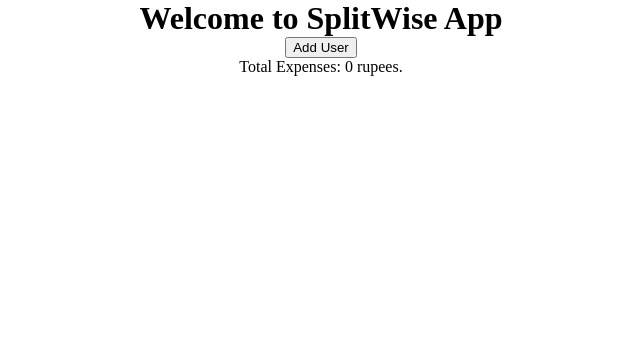
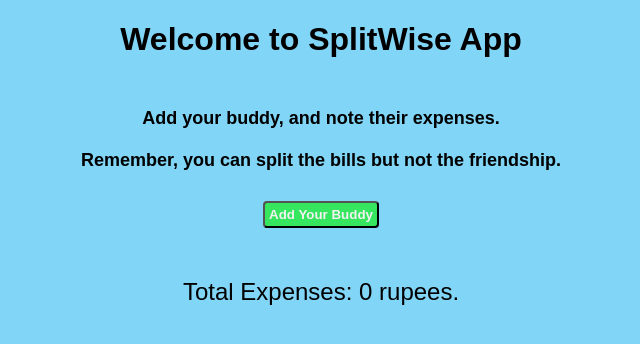
Before and after one commit to Satyakoidala/split-wise-app, a React app in the folder react-app/: page / in a window 1280 px wide. Shown: the top 344 px of the page, without its empty margins (319-959 px from the left). Built offline with nearby package versions, Linux system fonts and the light colour scheme.

Commit message:
feat(): added basic styling and finished with basic implementation of splitwise

```diff
--- a/react-app/package.json
+++ b/react-app/package.json
@@ -36,6 +36,7 @@
 		"@babel/preset-react": "^7.18.6",
 		"@babel/runtime": "^7.20.1",
 		"babel-loader": "^9.1.0",
+		"classnames": "^2.3.2",
 		"css-loader": "^6.7.2",
 		"eslint": "^8.30.0",
 		"eslint-cli": "^1.1.1",
--- a/react-app/src/app.scss
+++ b/react-app/src/app.scss
@@ -1,4 +1,4 @@
-* {
+div {
 	margin: 0 auto;
 	text-align: center;
 }
@@ -7,4 +7,47 @@
 body {
 	margin: 0;
 	padding: 0;
+	width: 100%;
+	height: auto;
+	font-family: Arial, Helvetica, sans-serif;
+	background-color: rgb(129, 213, 246);
 }
+
+li {
+	list-style: none;
+	list-style-type: none;
+}
+
+#root {
+	width: 100%;
+	height: inherit;
+}
+
+input {
+	margin: 0;
+	height: 24px;
+	width: 200px;
+	font-weight: 600;
+	border-radius: 4px;
+}
+
+button {
+	border-radius: 4px;
+	padding: 4px;
+	color: #f2f2f2;
+	font-weight: 600;
+}
+
+.column-50 {
+	display: flex;
+
+	.left,
+	.right {
+		width: 50%;
+	}
+}
+
+.d-flex {
+	display: flex;
+	justify-content: space-evenly;
+}
--- /dev/null
+++ b/react-app/src/components/UserAction.scss
@@ -0,0 +1,22 @@
+.user {
+	margin-bottom: 20px;
+
+	.add-expense-btn {
+		background-color: rgb(96, 228, 96);
+		margin: 0;
+	}
+
+	.user-total-display {
+		margin-top: 20px;
+	}
+}
+
+.username {
+	margin-bottom: 30px;
+}
+
+.user-transactions {
+	.delete-btn {
+		background-color: rgb(245, 80, 80);
+	}
+}
--- a/react-app/src/components/UserActions.js
+++ b/react-app/src/components/UserActions.js
@@ -1,18 +1,33 @@
 import React, { useRef, useState } from "react";
+
+import "./UserAction.scss";
 
 export const TransactionsList = ({
 	transactions = [],
 	deleteTransaction = (f) => f,
 }) => {
 	return (
-		<div className="transactions-list">
+		<div className="transactions-list-table">
+			{transactions.length > 0 && (
+				<>
+					<div className="transaction-header d-flex">
+						<h3>Purchase Info</h3>
+						<h3>Amount</h3>
+						<h3>Delete</h3>
+					</div>
 					<ul className="user-transactions">
 						{transactions.map((tr) => {
 							return (
-						<li className="transaction-row" key={tr.transactionID}>
-							<div className="transaction-info">
-								{tr.purchaseInfo}: {tr.amount} rupees.
-							</div>
+								<li
+									className="transaction-row d-flex"
+									key={tr.transactionID}
+								>
+									<span className="transaction-info">
+										{tr.purchaseInfo}
+									</span>
+									<span className="transaction-amount">
+										Rs. {tr.amount}
+									</span>
 									<button
 										type="button"
 										className="delete-btn"
@@ -21,17 +36,22 @@
 											ev.stopPropagation();
 
 											deleteTransaction(
-										Number.parseInt(ev.target.value, 10),
+												Number.parseInt(
+													ev.target.value,
+													10
+												),
 												tr.amount
 											);
 										}}
 									>
-								Delete
+										X
 									</button>
 								</li>
 							);
 						})}
 					</ul>
+				</>
+			)}
 		</div>
 	);
 };
@@ -79,7 +99,9 @@
 	return (
 		<>
 			<div className="user">
-				<div className="username">{username}</div>
+				<h3 className="username">{username}</h3>
+				<div className="d-flex">
+					{/* <div className="left"> */}
 					<input
 						ref={purchaseInfoRef}
 						type="text"
@@ -95,6 +117,8 @@
 							}
 						}}
 					/>
+					{/* </div> */}
+					{/* <div className="right"> */}
 					<input
 						ref={amountRef}
 						type="number"
@@ -109,7 +133,9 @@
 							if (ev.keyCode === 13) onSave(ev);
 						}}
 					/>
+					{/* </div> */}
 					<button
+						className="add-expense-btn"
 						type="button"
 						onClick={(ev) => {
 							onSave(ev);
@@ -117,12 +143,16 @@
 					>
 						Add Expense
 					</button>
+				</div>
+				<div className="user-total-display d-flex">
+					<span className="total-text">Total Amount Spent:</span>
 					<input
 						type="number"
 						placeholder="Total Amount"
 						value={total}
 						readOnly
 					/>
+				</div>
 			</div>
 			<TransactionsList
 				transactions={transactions}
--- a/react-app/src/components/UserSection.js
+++ b/react-app/src/components/UserSection.js
@@ -1,5 +1,8 @@
 import React, { useEffect, useRef, useState } from "react";
+import cn from "classnames";
 import TransactionsInput from "./UserActions";
+
+import "./UserSection.scss";
 
 const useActionTray = () => {
 	const [noOfUsers, setNoOfUsers] = useState(0);
@@ -42,9 +45,10 @@
 
 		if (usr !== undefined) {
 			setUsers([
-				...users.filter((x) => {
-					return idx !== x.idx;
-				}),
+				// ...users.filter((x) => {
+				// 	return idx !== x.idx;
+				// }),
+				...users.slice(0, idx - 1),
 				{
 					...usr,
 					transactions: [
@@ -56,6 +60,7 @@
 						},
 					],
 				},
+				...users.slice(idx),
 			]);
 		}
 	};
@@ -73,13 +78,12 @@
 
 		if (usr !== undefined) {
 			setUsers([
-				...users.filter((x) => {
-					return idx !== x.idx;
-				}),
+				...users.slice(0, idx - 1),
 				{
 					...usr,
 					transactions: updatedTransactions,
 				},
+				...users.slice(idx),
 			]);
 		}
 	};
@@ -146,11 +150,23 @@
 	};
 
 	return (
-		<>
-			<div className="users" id="users" ref={userSectionRef}>
+		<div className="split-wise-app">
+			<div className="usersAndActions">
+				{noOfUsers > 0 ? (
+					<div
+						className="users block"
+						id="users"
+						ref={userSectionRef}
+					>
 						{users.map((user) => {
 							return (
-						<div className="user-view" key={user.idx}>
+								<div
+									className={cn(
+										"user-view",
+										`user-${user.idx}`
+									)}
+									key={user.idx}
+								>
 									<button
 										type="button"
 										className="delete-usr"
@@ -165,9 +181,14 @@
 										key={user.idx}
 										username={user.name}
 										updateTotalExpense={(amount) => {
-									setTotalExpense(totalExpense + amount);
+											setTotalExpense(
+												totalExpense + amount
+											);
 										}}
-								updateTransactions={(amount, purchaseInfo) => {
+										updateTransactions={(
+											amount,
+											purchaseInfo
+										) => {
 											addTransaction(
 												user.idx,
 												amount,
@@ -175,17 +196,38 @@
 											);
 										}}
 										transactions={user.transactions}
-								deleteTransaction={(transactionID, amount) => {
-									removeTransaction(user.idx, transactionID);
-									setTotalExpense(totalExpense - amount);
+										deleteTransaction={(
+											transactionID,
+											amount
+										) => {
+											removeTransaction(
+												user.idx,
+												transactionID
+											);
+											setTotalExpense(
+												totalExpense - amount
+											);
 										}}
 									/>
 								</div>
 							);
 						})}
 					</div>
+				) : !showUserInput ? (
+					<div className="intro suggestions block">
+						Add your buddy, and note their expenses. <br />
+						<br />
+						Remember, you can split the bills but not the
+						friendship.
+					</div>
+				) : (
+					<div className="user-encouragement suggestions block">
+						Yes! You are on track!! Thats it! Add your buddy!
+					</div>
+				)}
 				{showUserInput && (
-				<div className="add-user-section">
+					<div className="add-user-section d-flex">
+						{/* <div className=""> */}
 						<input
 							ref={nameRef}
 							type="text"
@@ -195,7 +237,10 @@
 								setName(e.target.value);
 							}}
 						/>
+						{/* </div> */}
+						{/* <div className="user-action-buttons"> */}
 						<button
+							className="save-btn"
 							type="button"
 							onClick={(ev) => {
 								onSave(ev);
@@ -204,6 +249,7 @@
 							Save
 						</button>
 						<button
+							className="cancel-btn"
 							type="button"
 							onClick={(ev) => {
 								onCancel(ev);
@@ -211,30 +257,33 @@
 						>
 							Cancel
 						</button>
+						{/* </div> */}
 					</div>
 				)}
 				{!showUserInput && (
 					<button
+						className="add-user-btn"
 						type="button"
 						onClick={(ev) => {
 							onAddUser(ev);
 						}}
 					>
-					Add User
+						Add Your Buddy
 					</button>
 				)}
-			<div className="expenses-summary">
-				<div className="total-expense">
+			</div>
+			<div className="expenses-summary column-50">
+				<div className="total-expense left">
 					Total Expenses: {totalExpense} rupees.
 				</div>
 				{noOfUsers > 0 && (
-					<div className="avg-expense">
+					<div className="avg-expense right">
 						Average Expenses per head: {totalExpense / noOfUsers}{" "}
 						rupees.
 					</div>
 				)}
 			</div>
-		</>
+		</div>
 	);
 };
 
--- /dev/null
+++ b/react-app/src/components/UserSection.scss
@@ -0,0 +1,69 @@
+.split-wise-app {
+	width: 80%;
+	margin: 20px auto;
+}
+
+.usersAndActions {
+	margin-block: 50px;
+}
+
+.expenses-summary {
+	font-size: 24px;
+}
+
+.add-user-section {
+	font-size: 18px;
+	max-width: 430px;
+
+	button {
+		margin: 0;
+		width: 70px;
+	}
+
+	.save-btn {
+		background-color: rgb(96, 228, 96);
+	}
+
+	.cancel-btn {
+		background-color: rgb(245, 80, 80);
+	}
+}
+
+// .user-action-buttons {
+// 	margin: 0;
+
+// }
+
+.block {
+	margin-block: 30px;
+}
+
+.suggestions {
+	font-size: 18px;
+	font-weight: 600;
+}
+
+.user-view {
+	border: 3px solid black;
+	border-radius: 5px;
+	position: relative;
+	padding: 15px;
+	margin-bottom: 30px;
+}
+
+.delete-usr {
+	position: absolute;
+	top: 4px;
+	right: 4px;
+	border-radius: 50%;
+	height: 20px;
+	width: 20px;
+	font-size: 8px;
+	color: #000;
+	font-weight: 600;
+}
+
+.add-user-btn {
+	background-color: rgb(54, 230, 95);
+	// color: #000;
+}
```
Also changed, not shown: react-app/.eslintrc.js, 1 other file (tests, documents, lock files or other folders). Lines whose indentation alone changed are shown as unchanged.
